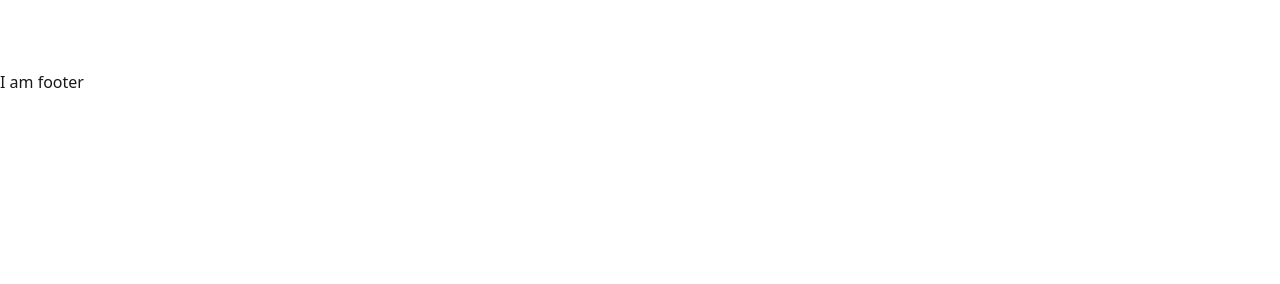
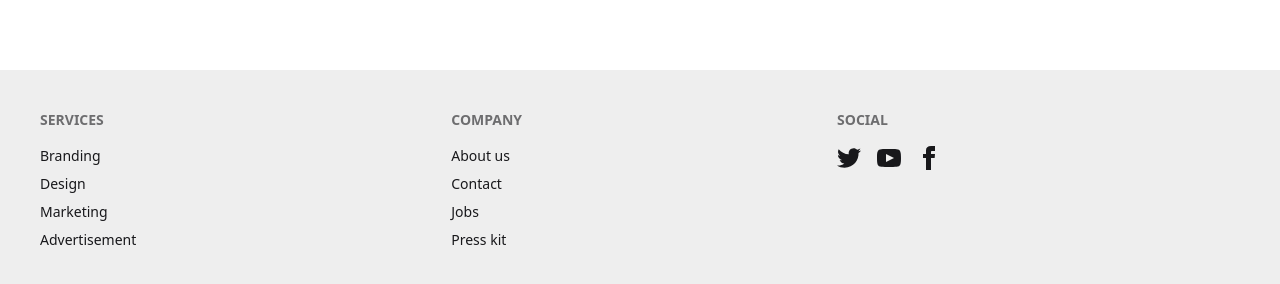
Before and after one commit to EmonMridha/Assignment-10-Client, a React (Vite) app: page / in a window 1280 px wide. Shown: the part 2178-2462 px from the top of the page. Before the commit the page ends 2272 px from the top, so only its background shows below. Built offline with nearby package versions, Linux system fonts and the light colour scheme; no server answers.

Commit message:
added allplants page

```diff
--- a/src/components/AllPlants.jsx
+++ b/src/components/AllPlants.jsx
@@ -1,10 +1,40 @@
 import React from 'react';
+import { Link, useLoaderData } from 'react-router';
 
 const AllPlants = () => {
+    const fetchedPlants = useLoaderData();
+    console.log(fetchedPlants);
     return (
         <div>
-            I am allplants
+            <h1 className='text-white text-center text-4xl mt-30 mb-[-100px]'>All Added Plants</h1>
+            <div className=' mx-auto'>
+                <table className="table my-50">
+                    <thead>
+                        <tr>
+                            <th>Plant Name</th>
+                            <th>Category</th>
+                            <th>Watering Frequency</th>
+                            <th>Action</th>
+                        </tr>
+                    </thead>
+                    <tbody>
+                        {fetchedPlants.map(plant => (
+                            <tr key={plant._id}>
+                                <td className='font-bold'>{plant.name}</td>
+                                <td>{plant.category}</td>
+                                <td>Every {plant.wateringFrequency} days</td>
+                                <td>
+                                    <Link to={`/plants/${plant._id}`} className="btn btn-sm btn-info">
+                                        View Details
+                                    </Link>
+                                </td>
+                            </tr>
+                        ))}
+                    </tbody>
+                </table>
+            </div>
         </div>
+
     );
 };
 
--- a/src/components/Footer.jsx
+++ b/src/components/Footer.jsx
@@ -2,9 +2,60 @@ import React from 'react';
 
 const Footer = () => {
     return (
-        <div>
-            I am footer
-        </div>
+        <footer className="footer sm:footer-horizontal bg-base-300 text-base-content p-10">
+            <nav>
+                <h6 className="footer-title">Services</h6>
+                <a className="link link-hover">Branding</a>
+                <a className="link link-hover">Design</a>
+                <a className="link link-hover">Marketing</a>
+                <a className="link link-hover">Advertisement</a>
+            </nav>
+            <nav>
+                <h6 className="footer-title">Company</h6>
+                <a className="link link-hover">About us</a>
+                <a className="link link-hover">Contact</a>
+                <a className="link link-hover">Jobs</a>
+                <a className="link link-hover">Press kit</a>
+            </nav>
+            <nav>
+                <h6 className="footer-title">Social</h6>
+                <div className="grid grid-flow-col gap-4">
+                    <a>
+                        <svg
+                            xmlns="http://www.w3.org/2000/svg"
+                            width="24"
+                            height="24"
+                            viewBox="0 0 24 24"
+                            className="fill-current">
+                            <path
+                                d="M24 4.557c-.883.392-1.832.656-2.828.775 1.017-.609 1.798-1.574 2.165-2.724-.951.564-2.005.974-3.127 1.195-.897-.957-2.178-1.555-3.594-1.555-3.179 0-5.515 2.966-4.797 6.045-4.091-.205-7.719-2.165-10.148-5.144-1.29 2.213-.669 5.108 1.523 6.574-.806-.026-1.566-.247-2.229-.616-.054 2.281 1.581 4.415 3.949 4.89-.693.188-1.452.232-2.224.084.626 1.956 2.444 3.379 4.6 3.419-2.07 1.623-4.678 2.348-7.29 2.04 2.179 1.397 4.768 2.212 7.548 2.212 9.142 0 14.307-7.721 13.995-14.646.962-.695 1.797-1.562 2.457-2.549z"></path>
+                        </svg>
+                    </a>
+                    <a>
+                        <svg
+                            xmlns="http://www.w3.org/2000/svg"
+                            width="24"
+                            height="24"
+                            viewBox="0 0 24 24"
+                            className="fill-current">
+                            <path
+                                d="M19.615 3.184c-3.604-.246-11.631-.245-15.23 0-3.897.266-4.356 2.62-4.385 8.816.029 6.185.484 8.549 4.385 8.816 3.6.245 11.626.246 15.23 0 3.897-.266 4.356-2.62 4.385-8.816-.029-6.185-.484-8.549-4.385-8.816zm-10.615 12.816v-8l8 3.993-8 4.007z"></path>
+                        </svg>
+                    </a>
+                    <a>
+                        <svg
+                            xmlns="http://www.w3.org/2000/svg"
+                            width="24"
+                            height="24"
+                            viewBox="0 0 24 24"
+                            className="fill-current">
+                            <path
+                                d="M9 8h-3v4h3v12h5v-12h3.642l.358-4h-4v-1.667c0-.955.192-1.333 1.115-1.333h2.885v-5h-3.808c-3.596 0-5.192 1.583-5.192 4.615v3.385z"></path>
+                        </svg>
+                    </a>
+                </div>
+            </nav>
+        </footer>
     );
 };
 
--- /dev/null
+++ b/src/components/ViewDetails.jsx
@@ -0,0 +1,81 @@
+import React from 'react';
+import { Link, useLoaderData } from 'react-router';
+
+const ViewDetails = () => {
+    const {careLevel, category, description, email, healthStatus, image, lastWateredDate, name, nextWateringDate, userName, wateringFrequency, _id } = useLoaderData();
+
+
+    return (
+        <div class="max-w-4xl mx-auto bg-white my-20 shadow-lg rounded-2xl overflow-hidden flex flex-col md:flex-row">
+
+            <div class="md:w-1/2">
+                <img
+                    src={image}
+                    alt="Aloe Vera"
+                    class="w-full h-64 md:h-full object-cover"
+                />
+            </div>
+
+
+            <div class="p-6 md:w-1/2 flex flex-col justify-between">
+
+                <div>
+                    <h2 class="text-2xl font-bold text-green-800 mb-2">{name}</h2>
+                    <div class="flex flex-wrap gap-2 mb-4">
+                        <span class="bg-green-100 text-green-800 px-3 py-1 rounded-full text-sm font-semibold">{careLevel}</span>
+                        <span class="bg-yellow-100 text-yellow-800 px-3 py-1 rounded-full text-sm font-semibold">{category}</span>
+                    <span class="bg-orange-100 text-orange-800 px-3 py-1 rounded-full text-sm font-semibold">Water every {wateringFrequency} days</span>
+                    </div>
+
+                    <div class="grid grid-cols-1 sm:grid-cols-2 gap-4 mb-4">
+                        <div>
+                            <p class="text-gray-500 text-sm">Health Status</p>
+                            <p class="font-semibold text-black">{healthStatus}</p>
+                        </div>
+                        <div>
+                            <p class="text-gray-500 text-sm">Watering Frequency</p>
+                            <p class="font-semibold text-black">Every {wateringFrequency} days</p>
+                        </div>
+                        <div>
+                            <p class="text-gray-500 text-sm">Care Level</p>
+                            <p class="font-semibold text-black">{careLevel}</p>
+                        </div>
+                        <div>
+                            <p class="text-gray-500 text-sm">Category</p>
+                            <p class="font-semibold text-black">{category}</p>
+                        </div>
+                    </div>
+
+                    <div class="mb-4">
+                        <p class="text-gray-500 text-sm">Description</p>
+                        <p class="text-gray-700">
+                            {description}
+                        </p>
+                    </div>
+
+                    <div class="grid grid-cols-1 sm:grid-cols-2 gap-4">
+                        <div>
+                            <p class="text-gray-500 text-sm">Last Watered Date</p>
+                            <p class="font-semibold text-black">{lastWateredDate}</p>
+                        </div>
+                        <div>
+                            <p class="text-gray-500 text-sm">Next Watering Date</p>
+                            <p class="font-semibold text-green-700">{nextWateringDate}</p>
+                        </div>
+                    </div>
+                </div>
+
+
+                <div class="mt-6 flex items-center justify-between">
+
+                    <div class="flex gap-2">
+                        <Link to='/allPlants' class="px-4 py-2 bg-gray-200 text-gray-800 rounded-lg font-semibold hover:bg-gray-300 transition">Back</Link>
+                    </div>
+                </div>
+            </div>
+        </div>
+
+    );
+};
+
+export default ViewDetails;
--- a/src/main.jsx
+++ b/src/main.jsx
@@ -14,6 +14,7 @@ import MyPlants from './components/MyPlants.jsx';
 import Login from './components/Login.jsx';
 import Register from './components/Register.jsx';
 import AuthProvider from './Context/AuthProvider.jsx';
+import ViewDetails from './components/ViewDetails.jsx';
 
 const router = createBrowserRouter([
   {
@@ -30,6 +31,7 @@ const router = createBrowserRouter([
       },
       {
         path: '/allPlants',
+        loader: () => fetch('http://localhost:3000/plants'),
         Component: AllPlants
       },
       {
@@ -47,6 +49,11 @@ const router = createBrowserRouter([
       {
         path: '/register',
         Component: Register
+      },
+      {
+        path:'/plants/:id', // here we get the id parameter from the url
+        loader: ({params}) => fetch(`http://localhost:3000/plants/${params.id}`), // giving the id to the server to get specific plant details
+        Component: ViewDetails
       }
     ]
   },
```
Also changed, not shown: src/components/AddPlant.jsx (+50 -26 lines).
